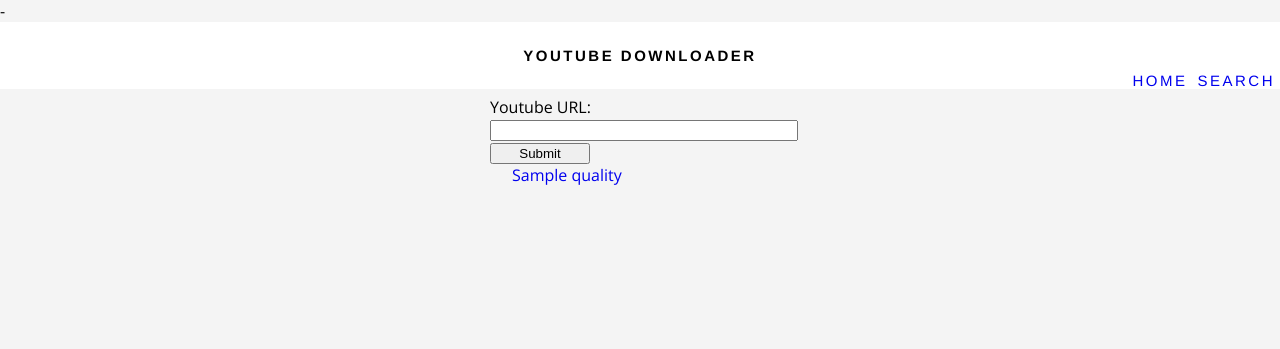
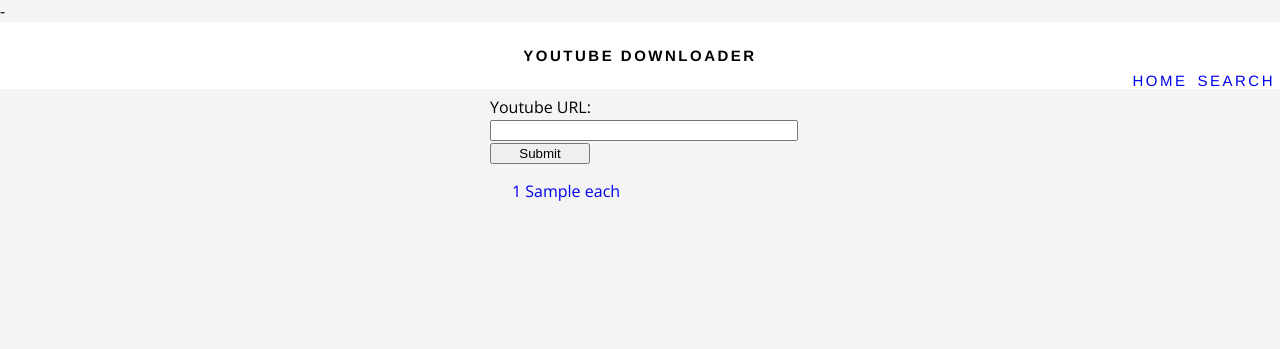
Before and after one commit to myheartsgoon/flask--youtube-downloader, a Flask app: template templates/home.html in a window 1280 px wide. Shown: the top 349 px of the page. Run offline with Flask 2, Linux system fonts and the light colour scheme; the template is opened without the code that fills it: values that come from a table or form of the project are taken from there, most other values are stand-ins (such as "Sample title", 1, 10 or a date in 2020).

Commit message:
Add quality choosing

```diff
--- a/routes.py
+++ b/routes.py
@@ -27,8 +27,10 @@
         else:
             url = form.youtube_url.data
             video = Download(url)
-            all_resolutions = video.get_resolution()
-            return render_template('home.html', form=form, resolutions=all_resolutions, url=url)
+            quality = video.get_resolution()
+            extension = quality[0]
+            resolution = quality[1]
+            return render_template('home.html', form=form, quality=quality, url=url)
             #return redirect(url_for('download', quality=all_resolutions))
 
             '''
@@ -49,13 +51,14 @@
 
 @app.route('/download', methods=['GET'])
 def download():
-    quality = request.args.get('quality')
+    extension = request.args.get('extension')
+    resolution = request.args.get('resolution')
     url = request.args.get('url')
     files = os.listdir('file/')
     video = Download(url)
-    video_name = video.get_name() + '.mp4'
+    video_name = video.get_name() + '.' + extension
     if video_name not in files:
-        video.download(quality)
+        video.download(extension, resolution)
         download_url = url_for('downloadfile', filename=video_name, _external=True)
         return render_template('download.html', download_url=download_url)
     else:
--- a/templates/download.html
+++ b/templates/download.html
@@ -3,8 +3,8 @@
 {% block content %}
 <title xmlns="http://www.w3.org/1999/html">Home</title>
 
-
 <div class="div-bucket">
+<p> Download Link: </p>
 {% if download_url %}
     <a href="{{ download_url }}" class="bucket"> {{ download_url }} </a>
 {% endif %}
--- a/templates/home.html
+++ b/templates/home.html
@@ -23,9 +23,9 @@
 </div>
 
 <div class="div-bucket">
-{% if resolutions %}
-  {% for quality in resolutions %}
-    <a href="{{ url_for('download', quality=quality, url=url) }}" class="bucket"> {{ quality }} </a>
+{% if quality %}
+  {% for each in quality %}
+    <p> <a href="{{ url_for('download', extension=each[0], resolution=each[1], url=url) }}" class="bucket"> {{ each[0] }} {{ each[1] }} </a> </p>
   {% endfor %}
 {% endif %}
 </div>
```
Also changed, not shown: download_video.py (+5 -8 lines).
